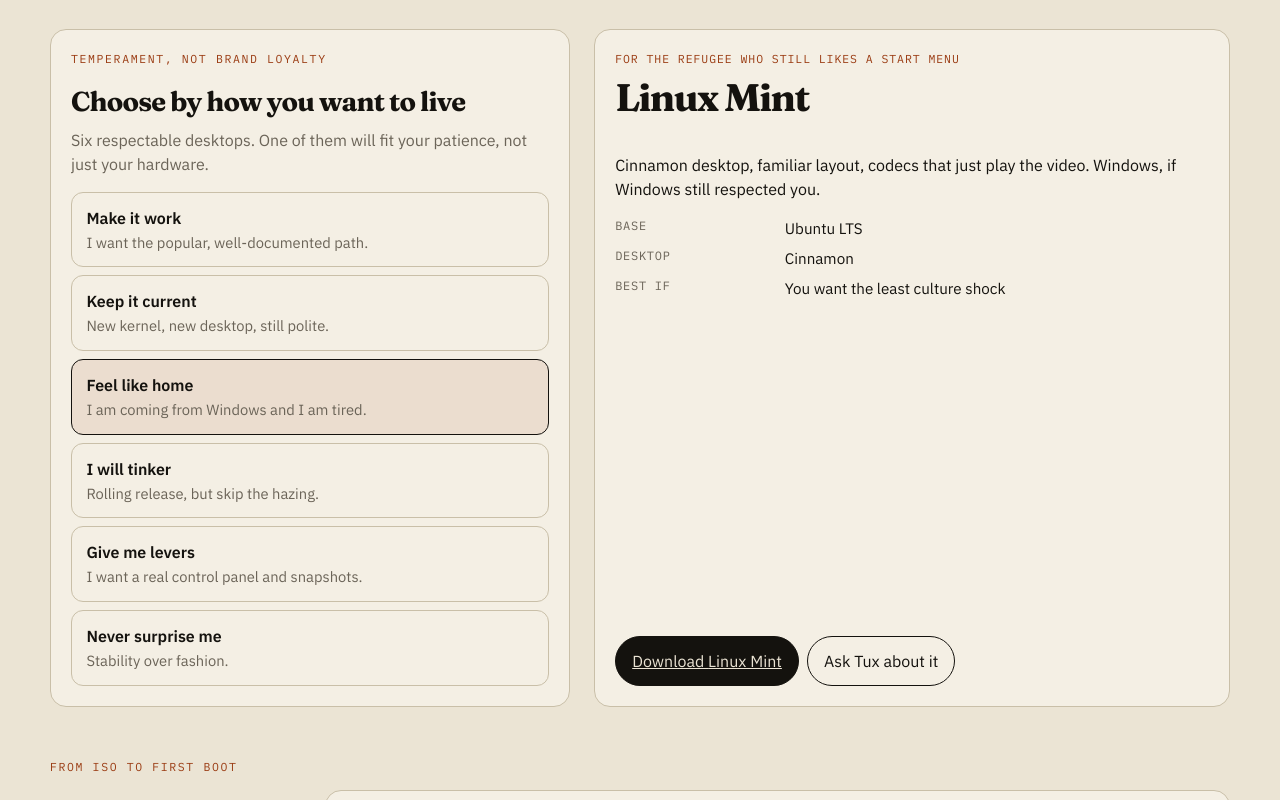
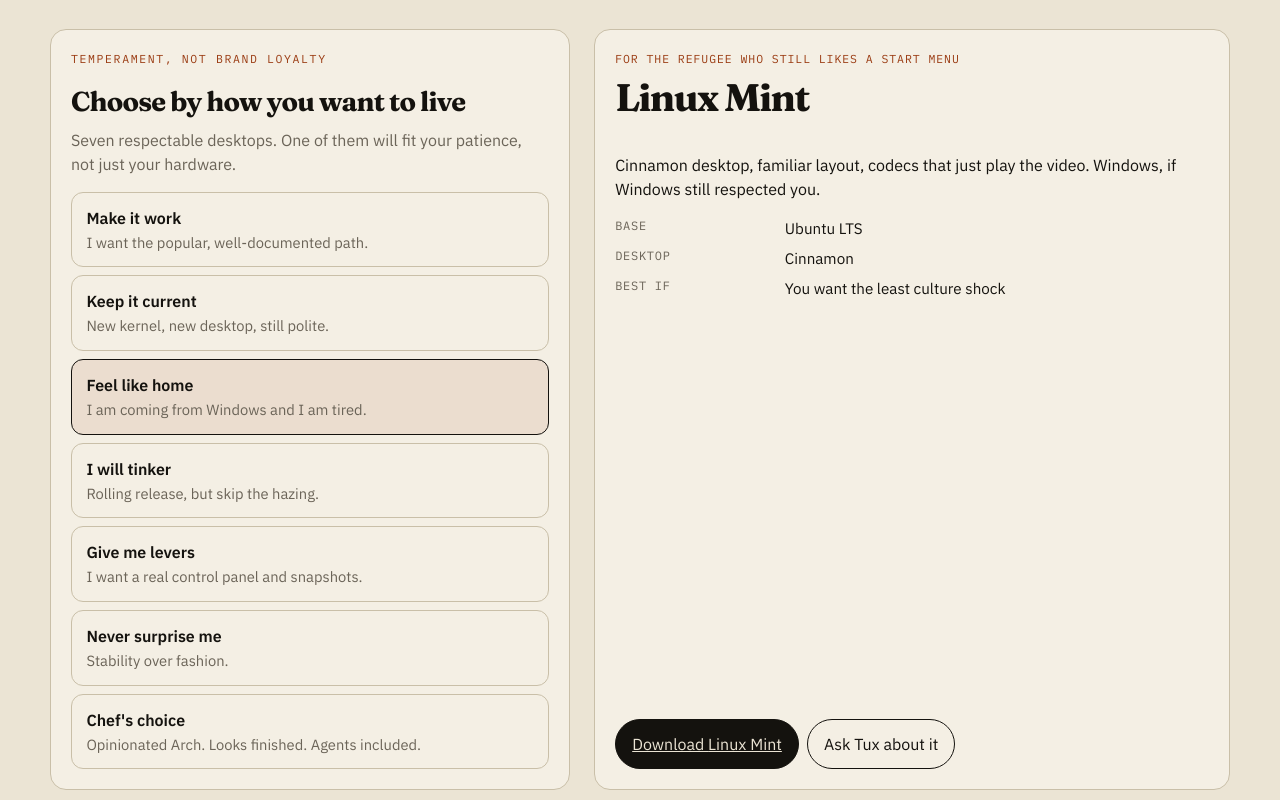
Before and after one commit to eosdev-x/why-linux, a React (Vite) app: page / in a window 1280 px wide. Shown: the part 1060-1860 px from the top of the page. Built offline with nearby package versions, Linux system fonts and the light colour scheme.

Commit message:
feat: add Omarchy as a seventh distro pick

```diff
--- a/src/components/AskTux.tsx
+++ b/src/components/AskTux.tsx
@@ -20,6 +20,9 @@ function answer(q: string): string {
   }
   if (s.includes('debian')) {
     return 'Debian Stable is a stone floor. If you hate surprises more than you love new toys, start there.';
+  }
+  if (s.includes('omarchy') || s.includes('omakase')) {
+    return 'Omarchy is Arch already plated. Hyprland, a finished desktop, agents as first-class. DHH calls it omakase. If you want the chef to pick and still keep the kitchen, start there.';
   }
   if (s.includes('manjaro') || s.includes('arch')) {
     return 'Manjaro is Arch with the sharp corners taped. You still get the AUR. You skip the first-weekend rite of passage.';
--- a/src/components/DistroMatcher.tsx
+++ b/src/components/DistroMatcher.tsx
@@ -14,7 +14,7 @@ export function DistroMatcher({ onAskTux }: DistroMatcherProps) {
       <div className="panel">
         <p className="kicker">Temperament, not brand loyalty</p>
         <h2>Choose by how you want to live</h2>
-        <p className="sub">Six respectable desktops. One of them will fit your patience, not just your hardware.</p>
+        <p className="sub">Seven respectable desktops. One of them will fit your patience, not just your hardware.</p>
         <div className="picks">
           {picks.map(([id, title, sub]) => (
             <button
--- a/src/data/distros.ts
+++ b/src/data/distros.ts
@@ -4,7 +4,8 @@ export type DistroKey =
   | 'windows'
   | 'rolling'
   | 'adult'
-  | 'bedrock';
+  | 'bedrock'
+  | 'omakase';
 
 export interface Distro {
   who: string;
@@ -85,6 +86,18 @@ export const distros: Record<DistroKey, Distro> = {
     ],
     url: 'https://www.debian.org/download',
   },
+  omakase: {
+    who: 'For the person who wants the kitchen to already have a menu',
+    name: 'Omarchy',
+    blurb:
+      'Omakase for the desktop. Arch Linux, Hyprland, and defaults that look finished on first boot — agents treated as first-class, not an afterthought.',
+    facts: [
+      ['Base', 'Arch'],
+      ['Desktop', 'Hyprland'],
+      ['Best if', 'You want a designed system, not a kit of parts'],
+    ],
+    url: 'https://omarchy.org',
+  },
 };
 
 export const picks: [DistroKey, string, string][] = [
@@ -94,4 +107,5 @@ export const picks: [DistroKey, string, string][] = [
   ['rolling', 'I will tinker', 'Rolling release, but skip the hazing.'],
   ['adult', 'Give me levers', 'I want a real control panel and snapshots.'],
   ['bedrock', 'Never surprise me', 'Stability over fashion.'],
+  ['omakase', 'Chef\'s choice', 'Opinionated Arch. Looks finished. Agents included.'],
 ];
```
